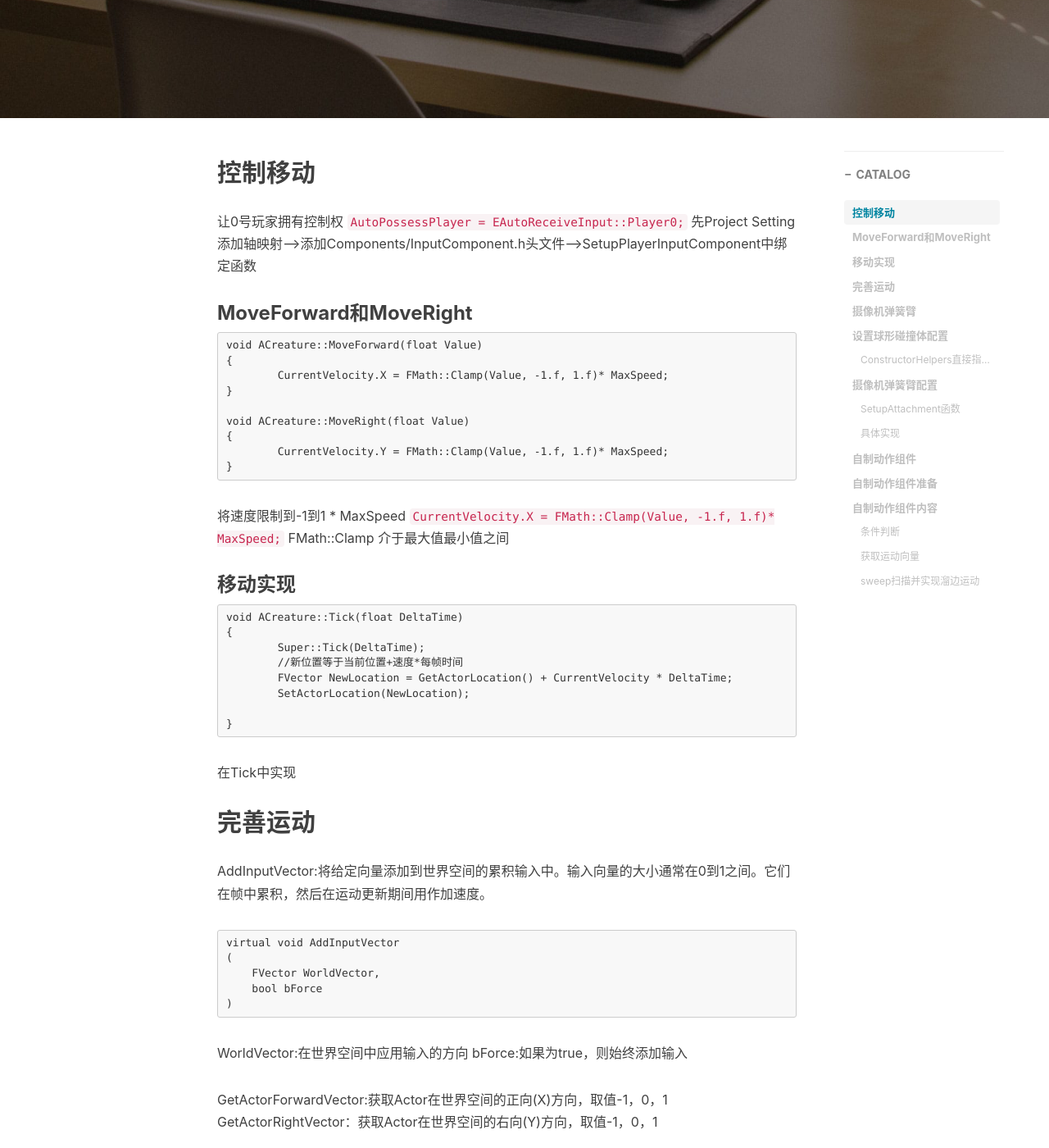
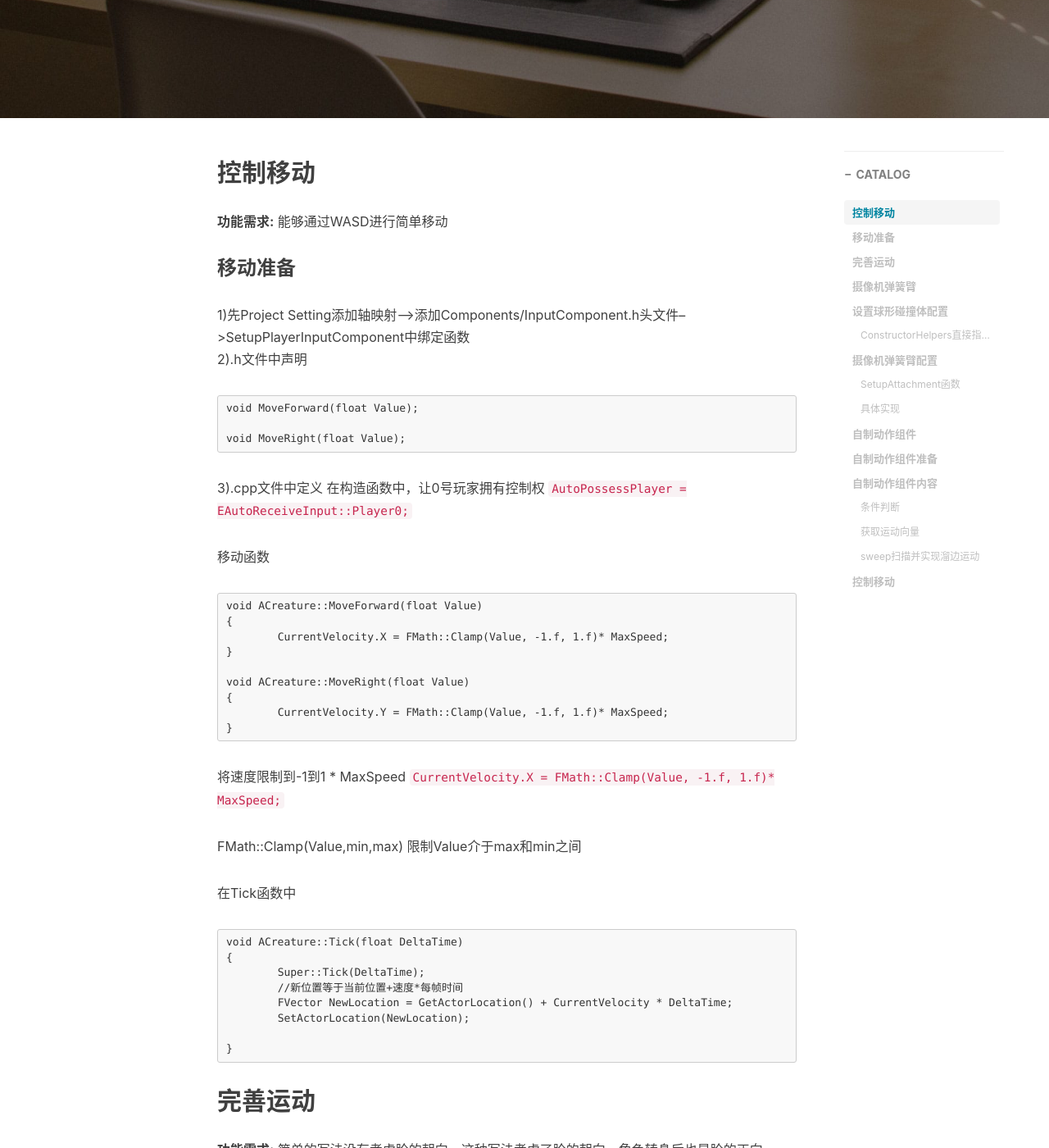
Before and after one commit to AIaimuti/aiaimuti.github.io, a Jekyll site: the page built from _posts/2020-4-24-C++_Movement.md, in a window 1280 px wide and 1400 px high, scrolled down 439 px. Shown: the whole window at 82% size. Built offline with Jekyll 4.4.1, drawn with Linux system fonts in a browser that asks for light colours; nearby versions of some CDN libraries; comment, search, counter and statistics services are not loaded; some of the changed text lies outside the part shown.

Commit message:
Update 2020-4-24-C++_Movement.md

````diff
--- a/_posts/2020-4-24-C++_Movement.md
+++ b/_posts/2020-4-24-C++_Movement.md
@@ -11,11 +11,20 @@ tags:
 ---
 
 ## 控制移动
-让0号玩家拥有控制权
+**功能需求:** 能够通过WASD进行简单移动<br>
+### 移动准备
+1)先Project Setting添加轴映射-->添加Components/InputComponent.h头文件-->SetupPlayerInputComponent中绑定函数<br>
+2).h文件中声明
+```
+void MoveForward(float Value);
+
+void MoveRight(float Value);
+```
+3).cpp文件中定义
+在构造函数中，让0号玩家拥有控制权
 `AutoPossessPlayer = EAutoReceiveInput::Player0;`
-先Project Setting添加轴映射-->添加Components/InputComponent.h头文件-->SetupPlayerInputComponent中绑定函数
 
-### MoveForward和MoveRight
+移动函数
 ```
 void ACreature::MoveForward(float Value)
 {
@@ -29,9 +38,11 @@ void ACreature::MoveRight(float Value)
 ```
 将速度限制到-1到1 * MaxSpeed
 `CurrentVelocity.X = FMath::Clamp(Value, -1.f, 1.f)* MaxSpeed;`
-FMath::Clamp
-介于最大值最小值之间
-### 移动实现
+
+FMath::Clamp(Value,min,max)
+限制Value介于max和min之间
+
+在Tick函数中
 ```
 void ACreature::Tick(float DeltaTime)
 {
@@ -42,9 +53,10 @@ void ACreature::Tick(float DeltaTime)
 
 }
 ```
-在Tick中实现
+
 
 ## 完善运动
+**功能需求:** 简单的写法没有考虑脸的朝向，这种写法考虑了脸的朝向，角色转身后也是脸的正向
 AddInputVector:将给定向量添加到世界空间的累积输入中。输入向量的大小通常在0到1之间。它们在帧中累积，然后在运动更新期间用作加速度。
 ```
 virtual void AddInputVector
@@ -76,10 +88,10 @@ void ACreature::MoveRight(float Value)
 	}
 }
 ```
-这种写法考虑了脸的朝向，角色转身后也是脸的正向
 
 ## 摄像机弹簧臂
-镜头摇臂以球形组件为依托，所以先配置球形碰撞体
+**功能需求:** 摄像机动态追踪物体，并且有一定延迟效果。<br>
+
 ### 设置球形碰撞体配置
 1).h文件声明
 ```
@@ -170,8 +182,9 @@ Camera->SetupAttachment(SpringArmComp, USpringArmComponent::SocketName);
 ```
 
 ## 自制动作组件
+**功能需求:** 球体碰撞到墙壁时，沿边移动。<br>
+
 ### 自制动作组件准备
-**功能需求:** 球体碰撞到墙壁时，沿边移动。<br>
 1)创建一个继承自UPawnMovementComponent的C++类<br>
 `class UGDC_API UMyPawnMovementComponent : public UPawnMovementComponent`<br>
 
@@ -269,3 +282,5 @@ if (!DeltaMovement.IsNearlyZero())
     }
 }
 ```
+
+## 控制移动
````
Also changed, not shown: other parts of _posts/2020-4-24-C++_Movement.md (+1 -1 lines).
